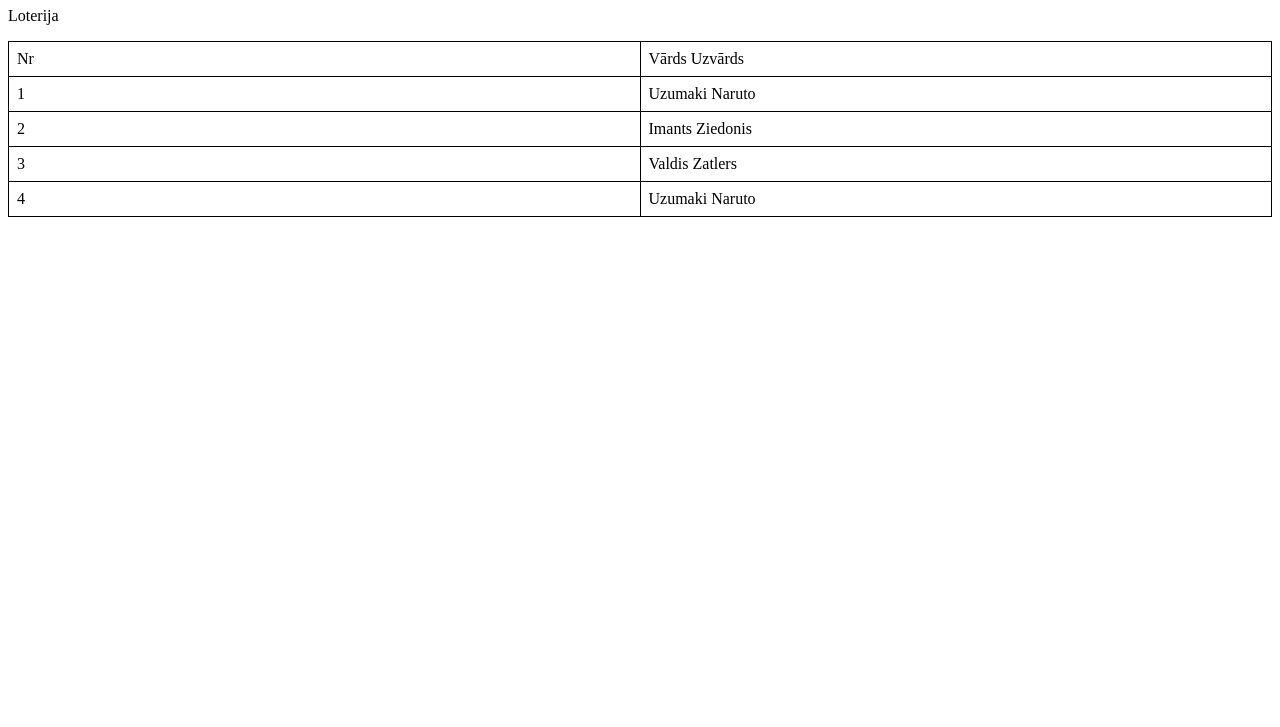
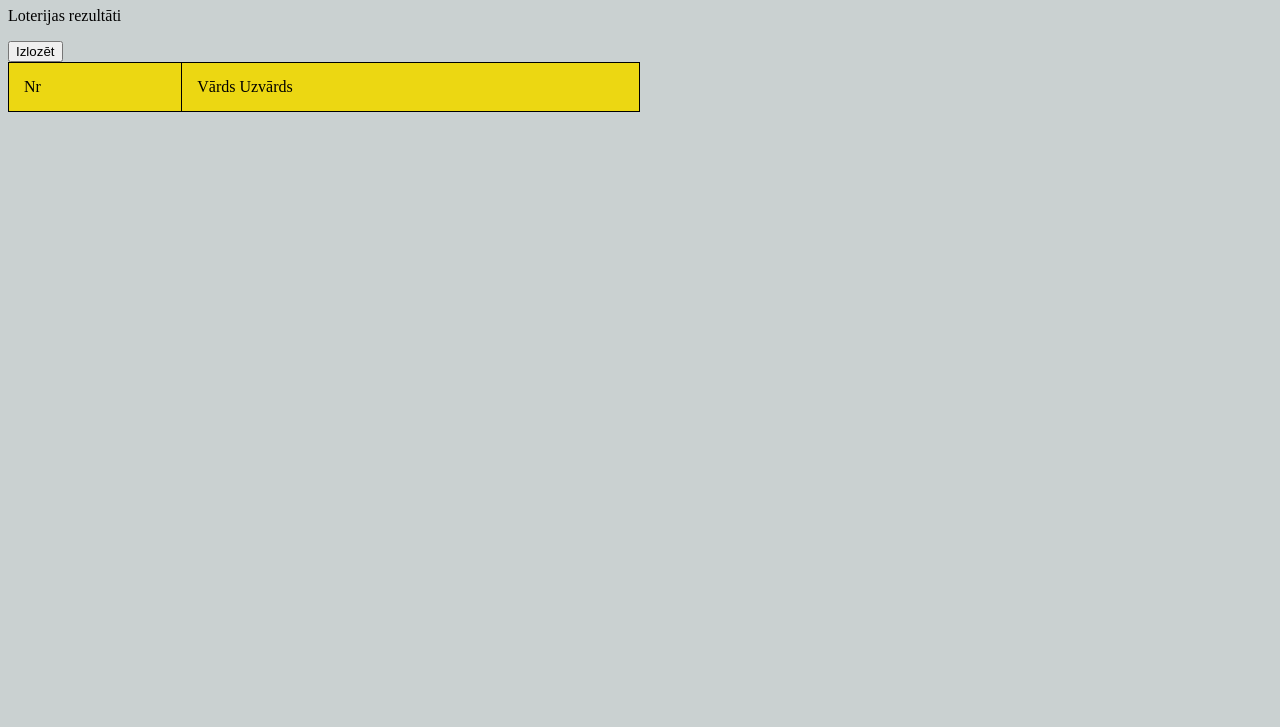
Before and after one commit to ajaneks/loterija, a plain HTML site: page index.html in a window 1280 px wide. Shown: the part 73-800 px from the top of the page. Drawn offline with Linux system fonts and the light colour scheme.

Commit message:
stunda 3

```diff
--- a/index.html
+++ b/index.html
@@ -10,16 +10,16 @@
 <body>
 
     <h1>Loterija</h1>
-    <p>Loterija</p>
+    <p>Loterijas rezultāti</p>
     <div class="wrapper">
-
+    <input type="button" value="Izlozēt" onclick="Izlozet()"/>
             <table>
-                <thread>
+                <thead>
                     <tr>
                         <td>Nr</td>
                         <td>Vārds Uzvārds</td>
                     </tr>
-                </thread>
+                </thead>
                 <tbody class="rindas"> </tbody>
             </table>
 
--- a/javascript.js
+++ b/javascript.js
@@ -6,10 +6,19 @@ let uzvaretajuSkaits = 4;
 let rindas = document.querySelector('.rindas');
 //Math.random=Math.random()*10;
 
+function randFunc(maxCipars) {
+  let random1=Math.floor(Math.random()*maxCipars);
+  return random1;
+}
+
+function Izlozet() {
+rindas.innerHTML=""; //lai katru reizi izdzes
+
 for (let i = 0; i < uzvaretajuSkaits; i++) {
-    let rand = Math.random() * vardi.length;
-    rand = Math.floor(rand);
-    console.log(vardi[rand]);
+  let rand=randFunc(vardi.length);
+  //  let rand = Math.random() * vardi.length;
+  //  rand = Math.floor(rand);
+  //  console.log(vardi[rand]);
 
     let uzvaretajs = vardi[rand];
 
@@ -21,3 +30,4 @@ for (let i = 0; i < uzvaretajuSkaits; i++) {
 </tr>`
 
 }
+}
--- a/style.css
+++ b/style.css
@@ -1,21 +1,21 @@
 table, th, td {
     border: 1px solid black;
-    border-collapse: collapse;
-    text-align: left;
-        width: 50%;
-
   }
 
 table {
+    width: 50%;
     border-collapse: collapse;
-    width: 100%;
-  }
+}
 
   th, td {
     text-align: left;
-    padding: 8px;
+    padding: 15px;
   }
 
   thead {
-    background-color: #04AA6D;
+    background-color: rgb(236, 215, 18);
   }
+
+body {
+  background-color: rgb(202, 209, 209);
+}
```
